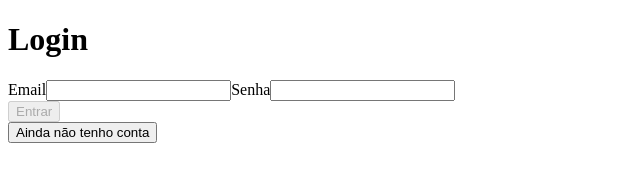
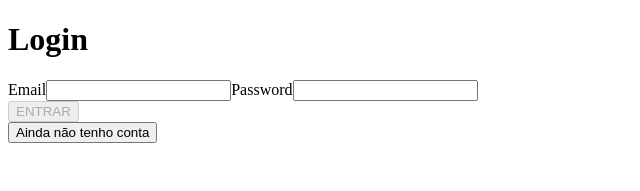
Before and after one commit to tryber/sd-03-trybeer-2, a React (Create React App) app in the folder front-end/: page /login in a window 1280 px wide. Shown: the top 191 px of the page, without its empty margins (0-640 px from the left). Built offline with nearby package versions, Linux system fonts and the light colour scheme.

Commit message:
correção de nomes

```diff
--- a/front-end/src/Components/Login/ButtonEnter.js
+++ b/front-end/src/Components/Login/ButtonEnter.js
@@ -10,7 +10,7 @@ const ButtonEnter = () => {
         data-testid="signin-btn"
         type="submit"
       >
-        Entrar
+        ENTRAR
       </button>
     </div>
   );
--- a/front-end/src/Components/Login/FormInput.js
+++ b/front-end/src/Components/Login/FormInput.js
@@ -48,7 +48,7 @@ const FormInput = () => {
           />
         </label>
         <label htmlFor="password" data-testid="password-input">
-          Senha
+          Password
           <input
             className="buttons"
             onChange={ ({ target }) => handleChangeInput('password', target.value, user, setUser) }
--- a/front-end/src/Components/Login/RecordButton.js
+++ b/front-end/src/Components/Login/RecordButton.js
@@ -6,7 +6,7 @@ const RecordButton = () => (
     <Link to="/register">
       <button
         type="button"
-        datatype="no-account-btn"
+        data-testid="no-account-btn"
       >
         Ainda não tenho conta
       </button>
```
